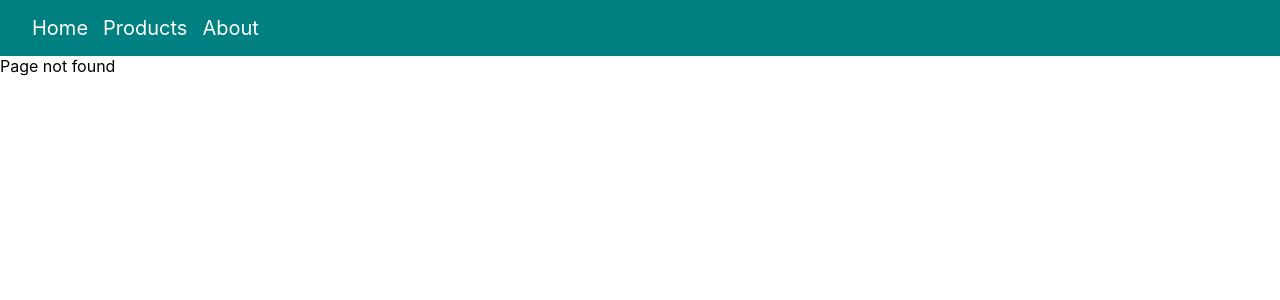
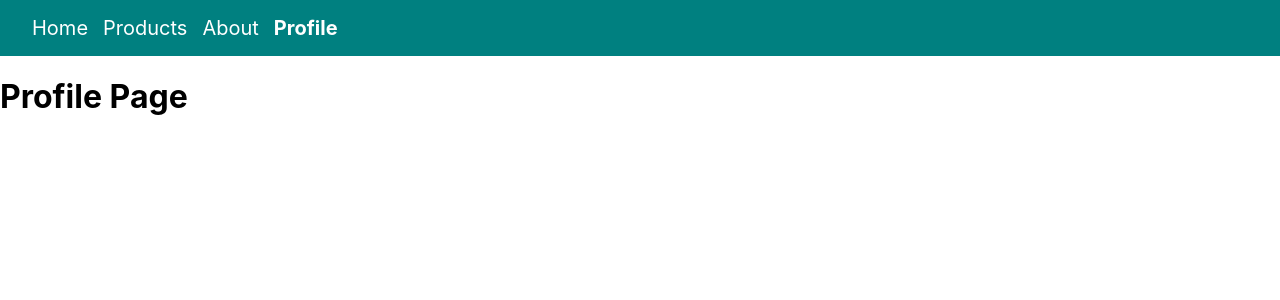
Before and after one commit to femmytedrey/React-Router, a React (Create React App) app in the folder react-router/: page /profile in a window 1280 px wide. Before the commit this address had no page. Shown: the top 300 px of the page. Built offline with nearby package versions, Linux system fonts and the light colour scheme; the HTML template or start-up script is replaced by a standard one.

Commit message:
authentication set up

```diff
--- a/react-router/src/App.js
+++ b/react-router/src/App.js
@@ -14,6 +14,7 @@ import { Admin } from './Components/Admin';
 import { User1 } from './Components/User1';
 import { User2 } from './Components/User2';
 import { User3 } from './Components/User3';
+import { Profile } from './Components/Profile';
 const LazyAbout = React.lazy(() => import('./Components/About'))
 
 function App() {
@@ -42,6 +43,7 @@ function App() {
 
 
       </Route>
+      <Route path='profile' element = {<Profile />} />
       <Route path='*' element = { <NoMatch /> } />
     </Routes>
     </>
--- a/react-router/src/Components/Navbar.js
+++ b/react-router/src/Components/Navbar.js
@@ -13,6 +13,7 @@ export const Navbar = () => {
         <NavLink style={NavLinkStyle} to = '/'>Home</NavLink>
         <NavLink style={NavLinkStyle} to = '/products'>Products</NavLink>
         <NavLink style={NavLinkStyle} to = 'about'>About</NavLink>
+        <NavLink style={NavLinkStyle} to = 'profile'>Profile</NavLink>
     </nav>
   )
 }
--- /dev/null
+++ b/react-router/src/Components/Profile.js
@@ -0,0 +1,9 @@
+import React from 'react'
+
+export const Profile = () => {
+  return (
+    <>
+        <h1>Profile Page</h1>
+    </>
+  )
+}
--- /dev/null
+++ b/react-router/src/Components/auth.js
@@ -0,0 +1 @@
+import { createContext } from "react";
```
